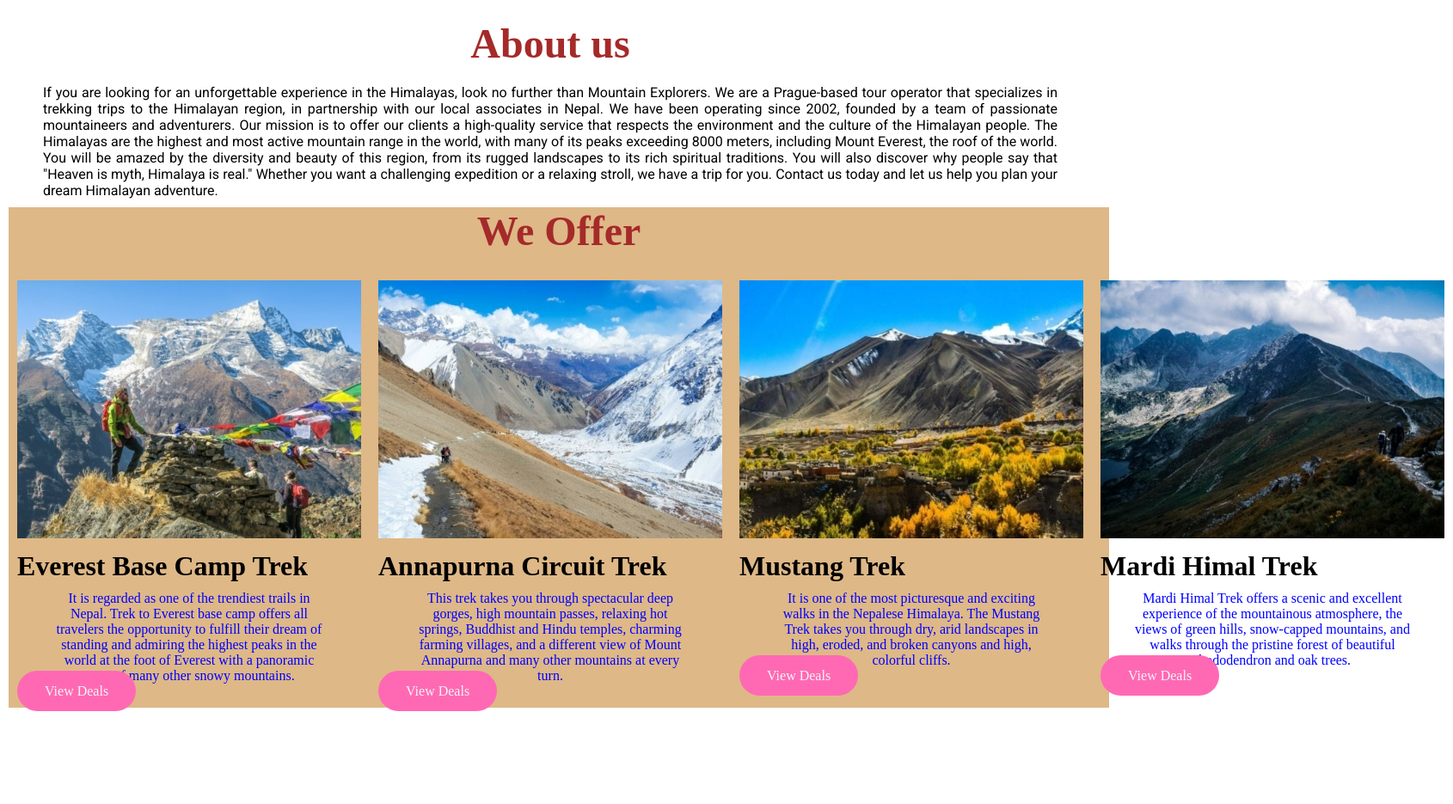
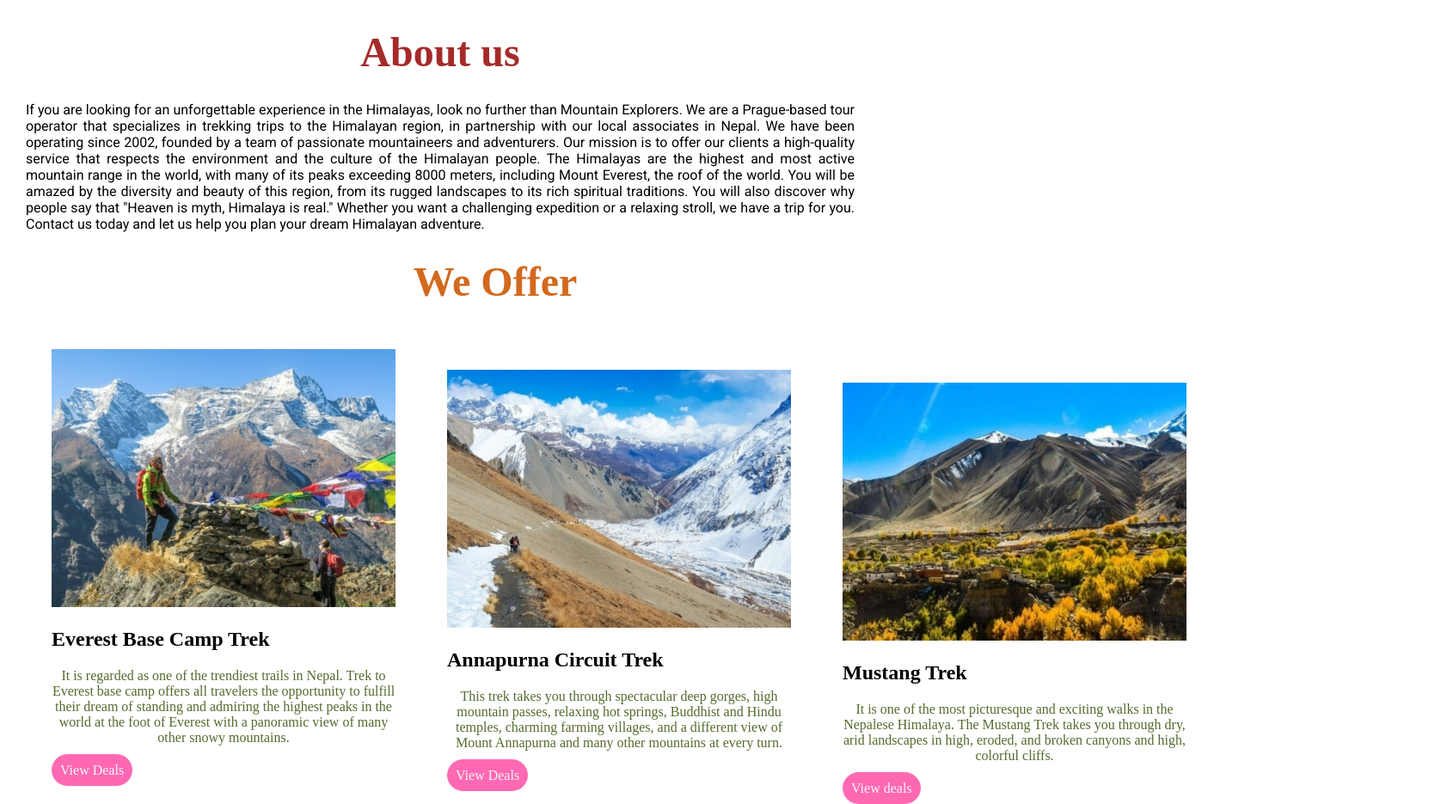
Before and after one commit to Santos-uprety/Mountain-Explorers, a plain HTML site: page index.html in a window 1280 px wide. Shown: the part 827-1762 px from the top of the page at 86% size, 1690 px wide, since content can reach past the window. Before the commit the page ends 1660 px from the top, so only its background shows below. Drawn offline with Linux system fonts and the light colour scheme.

Commit message:
Add style and images and style to we offer section

```diff
--- a/assets/css/style.css
+++ b/assets/css/style.css
@@ -101,20 +101,25 @@ header {
 .button{
     color:whitesmoke;
     background-color: hotpink;
-    border-radius: 30px;
-    padding: 15px 32px;
+    border-radius: 20px;
+    padding: 10px 10px;
     font-size: 2vmin;
 }
 .button:hover{
     background-color: blue;
 }
 /*about section */
+.about{
+    width: 80%;
+    padding: 30px 30px 30px;
+
+}
 
 .about h1{
     font-size: 6vmin;
     margin-top: 30px;
-    padding: 20px 15px 20px;
-    color: brown;
+    margin-bottom: 30px;
+   color: brown;
     text-align: center;
 
 }
@@ -122,59 +127,50 @@ header {
     font-family: 'Roboto';
     font-size: 2vmin;
     text-align: justify;
-    background-color:lightskyblue
-    color: whitesmoke;
-    margin-left: 50px;
-    margin-right: 50px;
+    margin left: 50px;
+
+
 
 
 }
 /* offer section*/
-.packages{
-    width: 100%;
-    margin: 10px 10px 10px;
-    align-items: center;
-    background: burlywood;
+section{
+    width: 90%;
+
+
 
 
 }
-.heading{
+.topic{
     text-align: center;
     font-size: 2em;
-    color: brown;
+    color: chocolate;
 }
-
 .row{
     display: flex;
+    align-items: center;
+    justify-content: space-between;
+    margin-left: 60px;
 
-}
- .column{
-    flex: 25%;
-    padding:10px ;
-}
-.row::after{
-    clear: both;
-    display: table;
-}
-.packages .row{
-    margin-top: 20px;
 
-}
-h4{
-    font-size: 2em;
-    color: black;
-    margin: 10px auto;
 
 
 }
-.column p{
-    color: blue;
-    padding: 0px 40px;
-    text-align:center;
-    display: inline-block;
+ .row .column{
+    display: flexbox;
+    flex-direction: column;
+ }
+    .packages .row{
+        margin-top: 30px;
+    }
 
+    .row h4{
+        font-size: 1.5em;
+        margin: 20px auto;
 
+    }
+.row p{
+    text-align: center;
+    color: darkolivegreen;
+    margin-bottom: 20px;
 }
-.packages .button{
-    margin-top: 10px;
-}
--- a/index.html
+++ b/index.html
@@ -15,7 +15,7 @@
     <h1 id="title">Mountain Explorers</h1>
     <ul class="menu-item">
         <li>
-            <a href="#">Home</a>
+            <a href="index.html">Home</a>
         </li>
         <li>
             <a href="#">Album</a>
@@ -60,50 +60,55 @@
         </div>
         <!--offer section-->
         <section class="packages">
-            <div class="heading">
+            <div class="topic">
                 <h1>We Offer</h1>
-                <div class="offers"></div>
+                <div class="line"></div>
             </div>
+
             <div class="row">
                 <div class="column">
                     <img src="assets/images/everest.jpg" alt="">
                     <h4>Everest Base Camp Trek</h4>
+
                     <p>It is regarded as one of the trendiest trails in Nepal. Trek to Everest base camp offers
                         all travelers the opportunity to fulfill their dream of
                         standing and admiring the highest peaks in the world at the foot of Everest
                         with a panoramic view of many other snowy mountains.</p>
+
                         <a href="#" class="button">View Deals</a>
                 </div>
+                <div class="row">
                 <div class="column">
                     <img src="assets/images/annapurna.jpg" alt="">
                     <h4>Annapurna Circuit Trek</h4>
+
                     <p>This trek takes you through spectacular deep gorges, high mountain passes,
                         relaxing hot springs, Buddhist and Hindu temples,
                         charming farming villages, and a different view of Mount Annapurna
                         and many other mountains at every turn.</p>
+
                     <a href="#" class="button">View Deals</a>
+
                 </div>
+                <div class="row">
                     <div class="column">
                         <img src="assets/images/Mustang.jpg" alt="">
                         <h4>Mustang Trek</h4>
+
                         <p>It is one of the most picturesque and exciting walks in the Nepalese Himalaya.
                             The Mustang Trek takes you through dry, arid landscapes in high,
                             eroded, and broken canyons and high, colorful cliffs.</p>
-                    <a href="#" class="button">View Deals</a>
-                </div>
-                <div class="column">
-                    <img src="assets/images/Mardi.jpg" alt="">
-                    <h4>Mardi Himal Trek</h4>
-                    <p>Mardi Himal Trek offers a scenic and excellent experience of the mountainous atmosphere,
-                        the views of green hills, snow-capped mountains, and walks through
-                         the pristine forest of beautiful rhododendron and oak trees.</p>
-                    <a href="#" class="button">View Deals</a>
+
+                        <a href="#" class="button">View deals</a>
+
+
+
                 </div>
             </div>
-
 
       </section>
 
 
+
 </body>
 </html>
```
Lines whose indentation alone changed are shown as unchanged.
